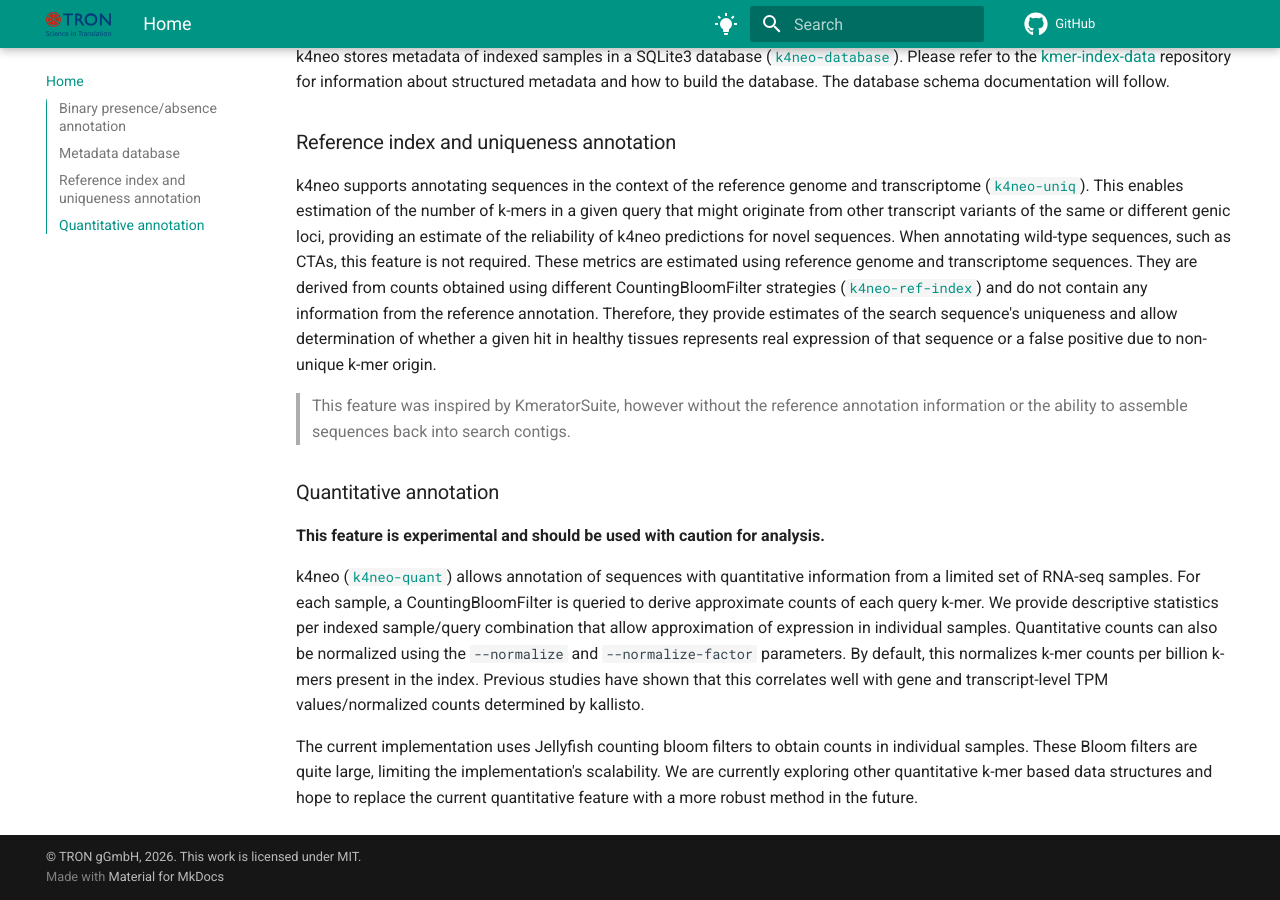
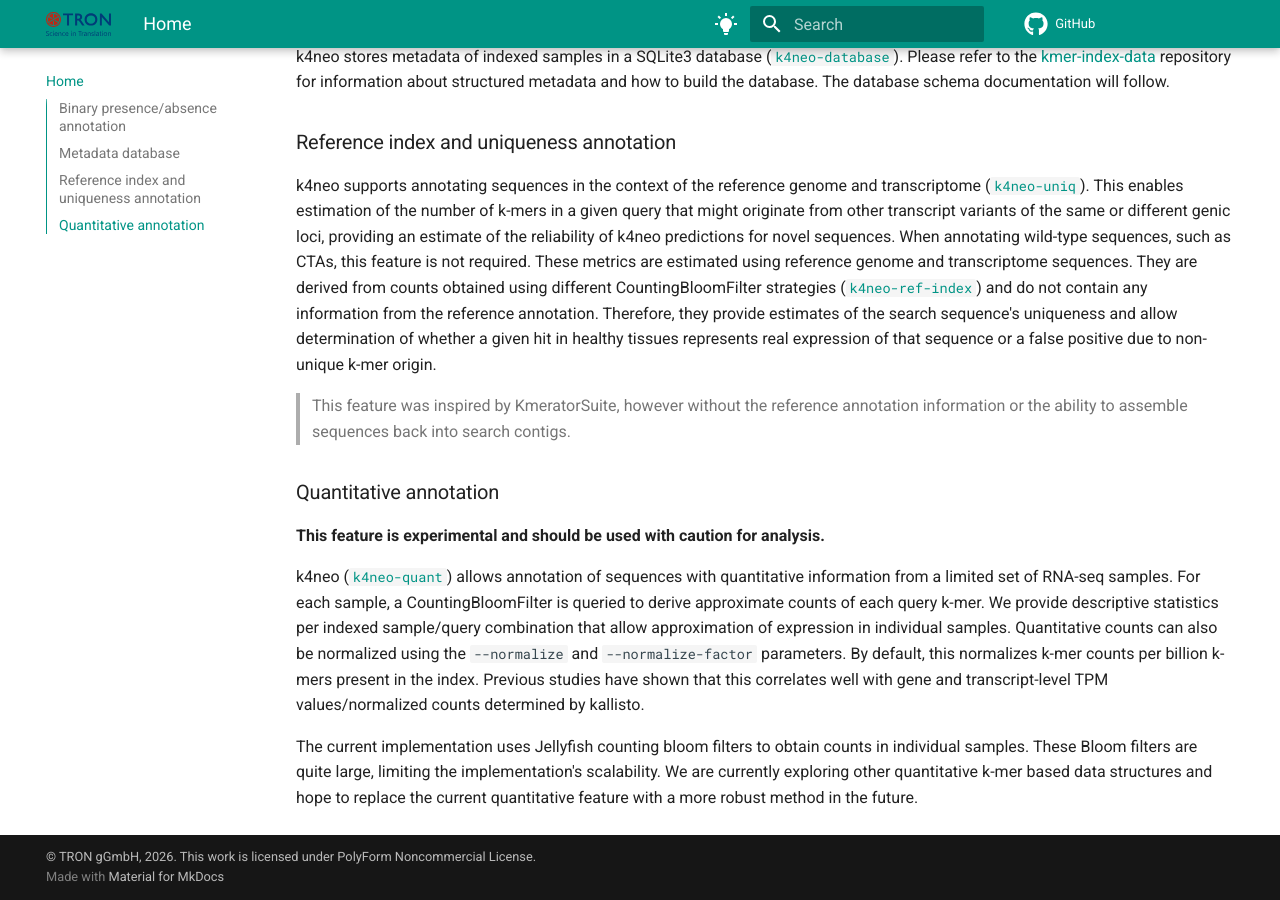
Before and after one commit to TRON-Bioinformatics/k4neo, an MkDocs documentation site: the page built from documentation/docs/index.md, in a window 1280 px wide and 900 px high, scrolled down 1593 px. Built offline with MkDocs 1.6.1 and Material for MkDocs 9.7.7, drawn with Linux system fonts in a browser that asks for light colours; comment, search, counter and statistics services are not loaded.

Commit message:
docs: Updated license in badges and documentation

```diff
--- a/documentation/docs/index.md
+++ b/documentation/docs/index.md
@@ -4,7 +4,7 @@
 
 ![Python](https://img.shields.io/badge/python-3670A0?style=flat-square&logo=python&logoColor=ffdd54)
 ![Pandas](https://img.shields.io/badge/pandas-150458?style=flat-square&logo=pandas&logoColor=white)
-[![License](https://img.shields.io/badge/license-MIT-green?style=flat-square)](https://opensource.org/licenses/MIT)
+[![License](https://img.shields.io/badge/license-PolyForm%20NC-blue?style=flat-square)](https://polyformproject.org/licenses/noncommercial/1.0.0/)
 [![Snakemake](https://img.shields.io/badge/snakemake-9.1.6-brightgreen.svg?style=flat-square)](https://snakemake.readthedocs.io)
 [![Release](https://img.shields.io/badge/release-v1.0.1-blue?style=flat)](https://github.com/TRON-Private/k4neo)
 
--- a/documentation/mkdocs.yaml
+++ b/documentation/mkdocs.yaml
@@ -35,7 +35,7 @@
         icon: material/weather-night
         name: Switch to light mode
 
-copyright: © TRON gGmbH, 2026. This work is licensed under MIT.
+copyright: © TRON gGmbH, 2026. This work is licensed under PolyForm Noncommercial License.
 
 repo_url: https://github.com/TRON-Private/k4neo
 plugins:
```
Also changed, not shown: README.md.
